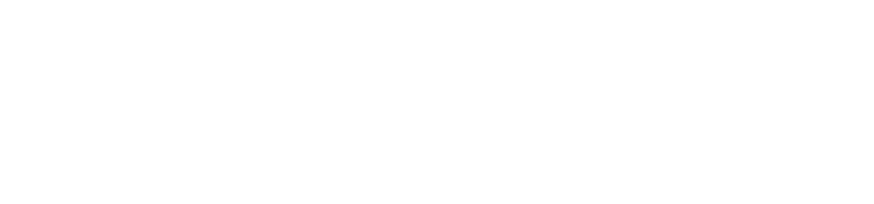
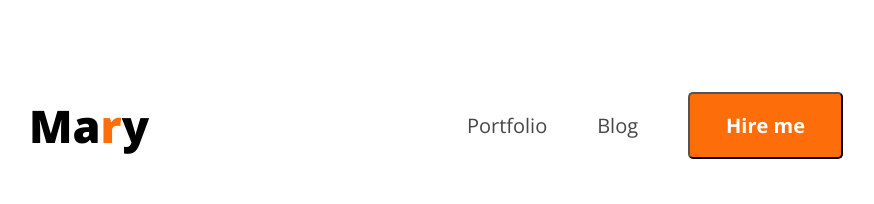
Before and after one commit to AkashPaul923/developer-portfolio-demo-1, a plain HTML site: page index.html in a window 1280 px wide. Shown: the whole page, without its empty margins (179-1053 px from the left). Drawn offline with nearby package versions, Linux system fonts and the light colour scheme.

Commit message:
nav section add and design

```diff
--- a/index.html
+++ b/index.html
@@ -4,10 +4,21 @@
     <meta charset="UTF-8">
     <meta name="viewport" content="width=device-width, initial-scale=1.0">
     <title>Developer Portfolio</title>
+    <link rel="preconnect" href="https://fonts.googleapis.com">
+    <link rel="preconnect" href="https://fonts.gstatic.com" crossorigin>
+    <link href="https://fonts.googleapis.com/css2?family=Open+Sans:ital,wght@0,300..800;1,300..800&display=swap" rel="stylesheet">
+    <link rel="stylesheet" href="styles/styles.css">
 </head>
-<body>
+<body class="normal-fonts">
     <header>
-
+        <nav >
+            <h3 class="nav-title">Ma<span class="color-primary">r</span>y</h3>
+            <ul>
+                <li><a class="dark-2" href="">Portfolio</a></li>
+                <li><a class="dark-2" href="">Blog</a></li>
+                <li><button class="button">Hire me</button></li>
+            </ul>
+        </nav>
     </header>
     <main>
 
--- /dev/null
+++ b/styles/styles.css
@@ -0,0 +1,60 @@
+/* fonts style */
+.normal-fonts {
+    font-family: "Open Sans", sans-serif;
+    font-optical-sizing: auto;
+    font-style: normal;
+    font-variation-settings:
+      "wdth" 100;
+  }
+/* shared style */
+.color-primary{
+    color: rgb(253, 110, 10);
+}
+.dark-2{
+    color: rgb(71, 71, 71);
+}
+
+/* button */
+.button{
+    border-radius: 5px;
+    background: rgb(253, 110, 10);
+    color: rgb(255, 255, 255);
+    font-family: Open Sans;
+    font-size: 20px;
+    font-weight: 700;
+    padding: 18px 36px;
+}
+
+  /* navigation style */
+  nav{
+    display: flex;
+    align-items: center;
+    justify-content: space-between;
+    margin: 50px 200px;
+
+  }
+  .nav-title{
+    font-family: Open Sans;
+    font-size: 45px;
+    font-weight: 800;
+    line-height: 61px;
+    letter-spacing: 0%;
+    text-align: left;
+  }
+
+  nav ul{
+    display: flex;
+    align-items: center;
+  }
+
+  nav ul li{
+    list-style: none;
+    margin-right: 50px;
+
+  }
+
+  nav ul li a{
+    text-decoration: none;
+    font-size: 20px;
+    cursor:pointer;
+  }
```
